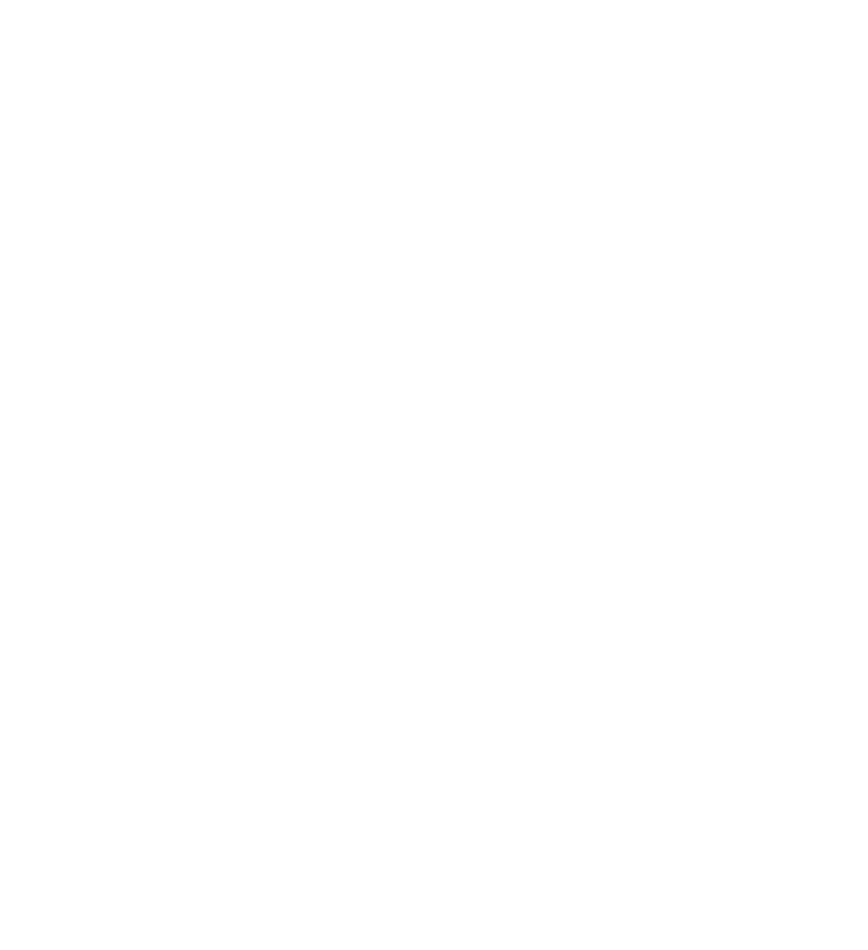
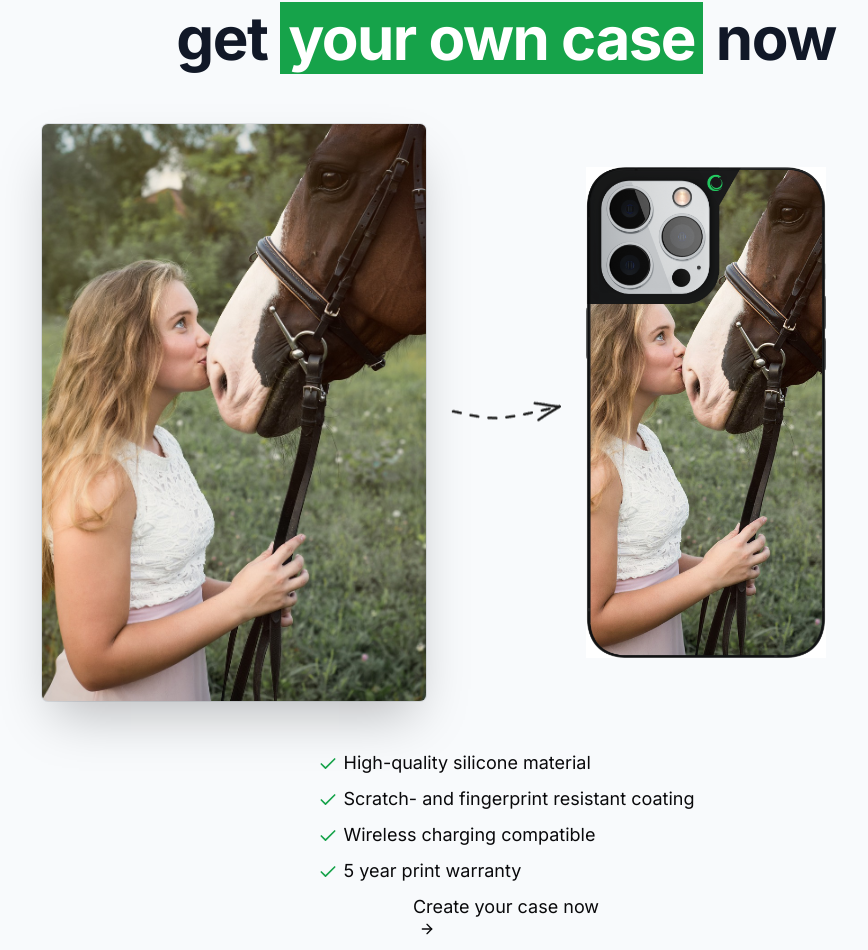
Before and after one commit to smertcanyilmaz/next.js-caseself, a Next.js app: page / in a window 1280 px wide. Shown: the part 2782-3732 px from the top of the page, without its empty margins (134-1002 px from the left). Before the commit the page ends 2604 px from the top, so only its background shows below. Built offline with nearby package versions, Linux system fonts and the light colour scheme; no server answers.

Commit message:
add new section to home

```diff
--- a/src/app/page.tsx
+++ b/src/app/page.tsx
@@ -4,6 +4,7 @@
 import { Reviews } from "@/components/Reviews";
 
 import { ArrowRight, Check, Star } from "lucide-react";
+import Link from "next/link";
 
 export default function Home() {
   return (
@@ -202,6 +203,71 @@
           <Reviews />
         </div>
       </section>
+
+      <section>
+        <MaxWidthWrapper className="py-24">
+          <div className="mb-12 px-6 lg:px-8">
+            <div className="mx-auto max-w-2xl sm:text-center">
+              <h2 className="order-1 mt-2 tracking-tight text-center text-balance !leading-tight font-bold text-5xl md:text-6xl text-gray-900">
+                Upload your photo and get{" "}
+                <span className="relative px-2 bg-green-600 text-white">
+                  your own case
+                </span>{" "}
+                now
+              </h2>
+            </div>
+          </div>
+
+          <div className="mx-auto max-w-6xl px-6 lg:px-8">
+            <div className="relative flex flex-col items-center md:grid grid-cols-2 gap-40">
+              <img
+                src="/arrow.png"
+                className="absolute top-[25rem] md:top-1/2 -translate-y-1/2 z-10 left-1/2 -translate-x-1/2 rotate-90 md:rotate-0"
+              />
+
+              <div className="relative h-80 md:h-full w-full md:justify-self-end max-w-sm rounded-xl bg-gray-900/5 ring-inset ring-gray-900/10 lg:rounded-2xl">
+                <img
+                  src="/horse.jpg"
+                  className="rounded-md object-cover bg-white shadow-2xl ring-1 ring-gray-900/10 h-full w-full"
+                />
+              </div>
+
+              <Phone className="w-60" imgSrc="/horse_phone.jpg" />
+            </div>
+          </div>
+
+          <ul className="mx-auto mt-12 max-w-prose sm:text-lg space-y-2 w-fit">
+            <li className="w-fit">
+              <Check className="h-5 w-5 text-green-600 inline mr-1.5" />
+              High-quality silicone material
+            </li>
+            <li className="w-fit">
+              <Check className="h-5 w-5 text-green-600 inline mr-1.5" />
+              Scratch- and fingerprint resistant coating
+            </li>
+            <li className="w-fit">
+              <Check className="h-5 w-5 text-green-600 inline mr-1.5" />
+              Wireless charging compatible
+            </li>
+            <li className="w-fit">
+              <Check className="h-5 w-5 text-green-600 inline mr-1.5" />5 year
+              print warranty
+            </li>
+
+            <div className="flex justify-center">
+              <Link
+                // className={buttonVariants({
+                //   size: 'lg',
+                //   className: 'mx-auto mt-8',
+                // })}
+                href="/configure/upload"
+              >
+                Create your case now <ArrowRight className="h-4 w-4 ml-1.5" />
+              </Link>
+            </div>
+          </ul>
+        </MaxWidthWrapper>
+      </section>
     </div>
   );
 }
```
